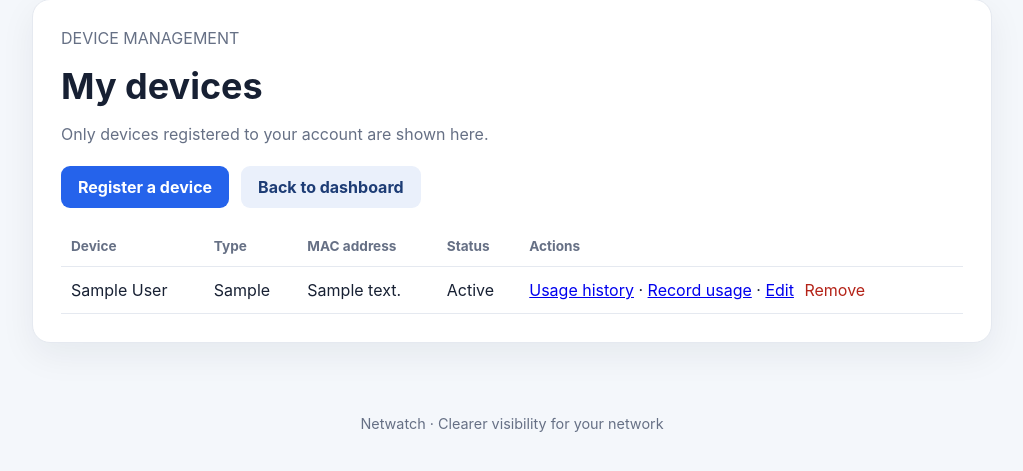
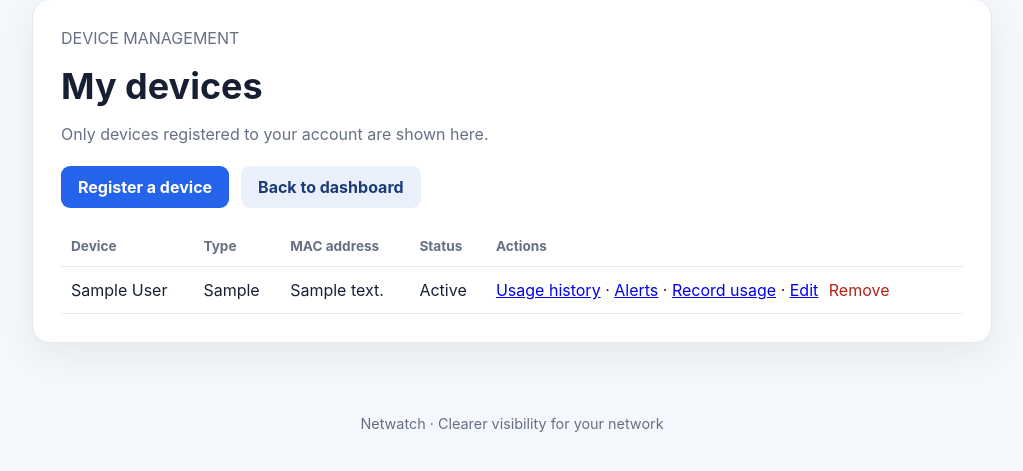
Before and after one commit to zaine-bit/Netwatch-Sunio-Sam-Nicole-G2, a Django app: template templates/accounts/device_list.html in a window 1280 px wide. Shown: the part 101-572 px from the top of the page, without its empty margins (128-1151 px from the left). Run offline with Django 5.2, Linux system fonts and the light colour scheme; the template is opened without the code that fills it: values that come from a table or form of the project are taken from there, others are empty; tables that the repository leaves empty hold one stand-in row (values such as "Sample post"); parts of the project's set-up code (start-up, migrations or seed data) failed here and were passed over.

Commit message:
Add alert center link to device page

```diff
--- a/templates/accounts/device_list.html
+++ b/templates/accounts/device_list.html
@@ -14,7 +14,7 @@
       <tr>
         <td>{{ device.device_name }}</td><td>{{ device.device_type }}</td><td>{{ device.mac_address }}</td><td>{{ device.status }}</td>
         <td>
-          <a href="{% url 'accounts:usage_list' device.id %}">Usage history</a>
+          <a href="{% url 'accounts:usage_list' device.id %}">Usage history</a> · <a href="{% url 'accounts:alert_list' %}">Alerts</a>
           {% if device.status == "Active" %}
             · <a href="{% url 'accounts:usage_create' device.id %}">Record usage</a>
             · <a href="{% url 'accounts:device_update' device.id %}">Edit</a>
```
